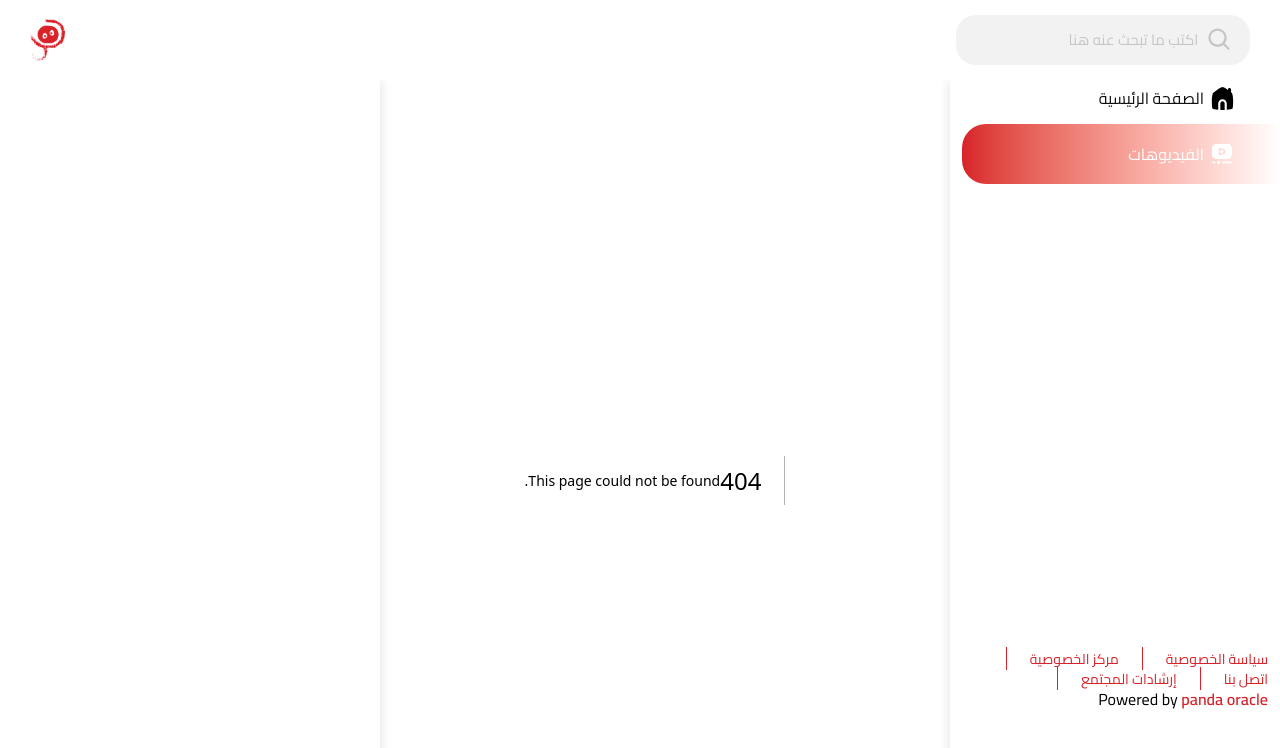
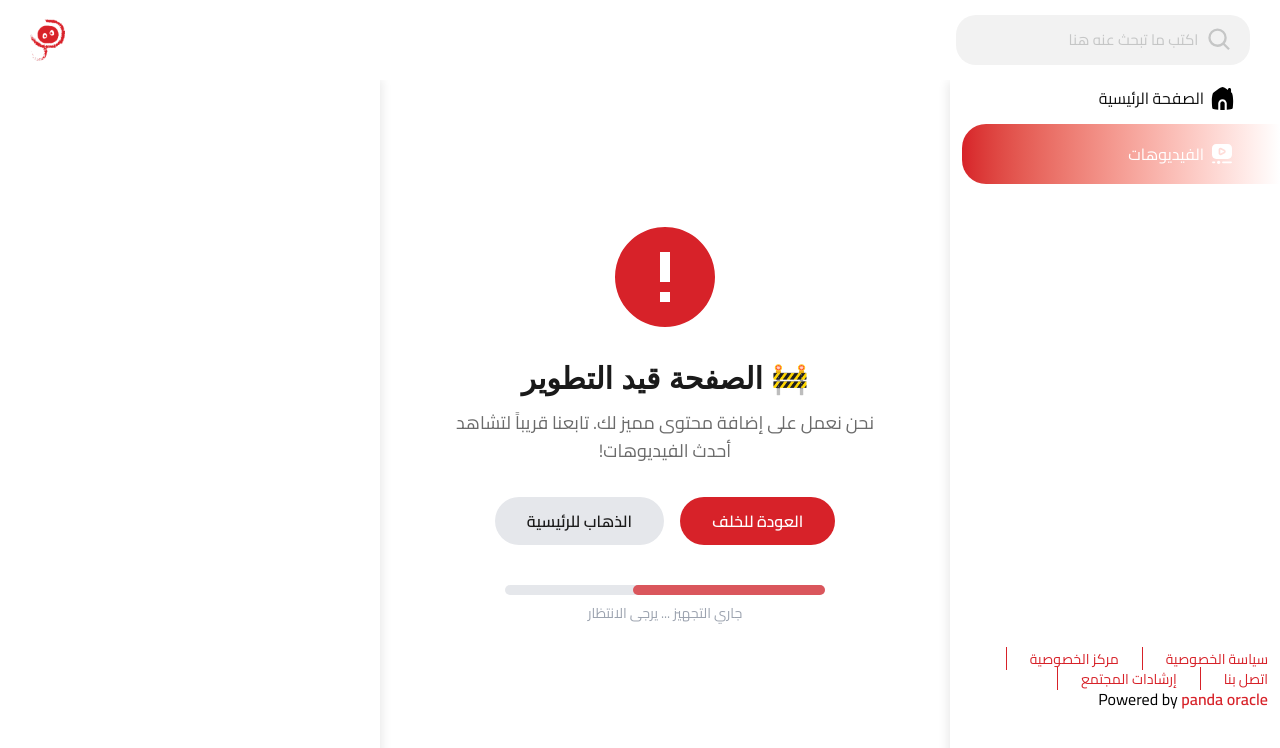
Before and after one commit to SohailaAdbElazeem/MainBoChat-Website, a Next.js app: page /videos in a window 1280 px wide. Before the commit this address had no page. Shown: the top 748 px of the page. Built offline with nearby package versions, Linux system fonts and the light colour scheme; a web font is replaced by a local one.

Commit message:
add videos page

```diff
--- /dev/null
+++ b/src/app/videos/page.tsx
@@ -0,0 +1,107 @@
+// // app/videos/page.tsx
+// import ReelsFeed from "@/app/_components/ReelsFeed";
+
+// export default function VideosPage() {
+//   return (
+//     <div className="p-4">
+//       <ReelsFeed />
+//     </div>
+//   );
+// }
+
+// app/videos/page.tsx
+"use client";
+
+import Link from "next/link";
+import { useRouter } from "next/navigation";
+
+export default function VideosPage() {
+  const router = useRouter();
+
+  return (
+    <div className="flex flex-col items-center justify-center h-[calc(100vh-120px)] px-4 text-center">
+      {/* الأيقونة التوضيحية (يمكنك استخدام SVG أو صورة) */}
+      <div className="mb-6">
+        <svg
+          width="120"
+          height="120"
+          viewBox="0 0 24 24"
+          fill="none"
+          xmlns="http://www.w3.org/2000/svg"
+          className="text-[#D72229]"
+        >
+          <path
+            d="M12 2C6.48 2 2 6.48 2 12C2 17.52 6.48 22 12 22C17.52 22 22 17.52 22 12C22 6.48 17.52 2 12 2ZM13 17H11V15H13V17ZM13 13H11V7H13V13Z"
+            fill="currentColor"
+          />
+        </svg>
+      </div>
+
+      {/* العنوان الرئيسي */}
+      <h1
+        className="text-3xl font-bold mb-3"
+        style={{
+          fontFamily: "Cairo, sans-serif",
+          fontWeight: 700,
+          color: "#1A1A1A",
+        }}
+      >
+        🚧 الصفحة قيد التطوير
+      </h1>
+
+      {/* النص التوضيحي */}
+      <p
+        className="text-lg mb-8 max-w-md"
+        style={{
+          fontFamily: "Cairo, sans-serif",
+          fontWeight: 400,
+          color: "#6B6B6B",
+        }}
+      >
+        نحن نعمل على إضافة محتوى مميز لك. تابعنا قريباً لتشاهد أحدث الفيديوهات!
+      </p>
+
+      {/* أزرار التحكم */}
+      <div className="flex flex-col sm:flex-row gap-4">
+        <button
+          onClick={() => router.back()}
+          className="px-8 py-3 bg-[#D72229] text-white rounded-full hover:bg-red-700 transition font-semibold"
+          style={{
+            fontFamily: "Cairo, sans-serif",
+            fontWeight: 600,
+          }}
+        >
+          العودة للخلف
+        </button>
+
+        <Link
+          href="/"
+          className="px-8 py-3 bg-gray-200 text-[#1A1A1A] rounded-full hover:bg-gray-300 transition font-semibold"
+          style={{
+            fontFamily: "Cairo, sans-serif",
+            fontWeight: 600,
+          }}
+        >
+          الذهاب للرئيسية
+        </Link>
+      </div>
+
+      {/* شريط تقدم وهمي لإضافة لمسة جمالية */}
+      <div className="mt-10 w-full max-w-xs bg-gray-200 rounded-full h-2.5">
+        <div
+          className="bg-[#D72229] h-2.5 rounded-full animate-pulse"
+          style={{ width: "60%" }}
+        ></div>
+      </div>
+      <p
+        className="mt-2 text-sm"
+        style={{
+          fontFamily: "Cairo, sans-serif",
+          color: "#9CA3AF",
+        }}
+      >
+        جاري التجهيز ... يرجى الانتظار
+      </p>
+    </div>
+  );
+}
```
